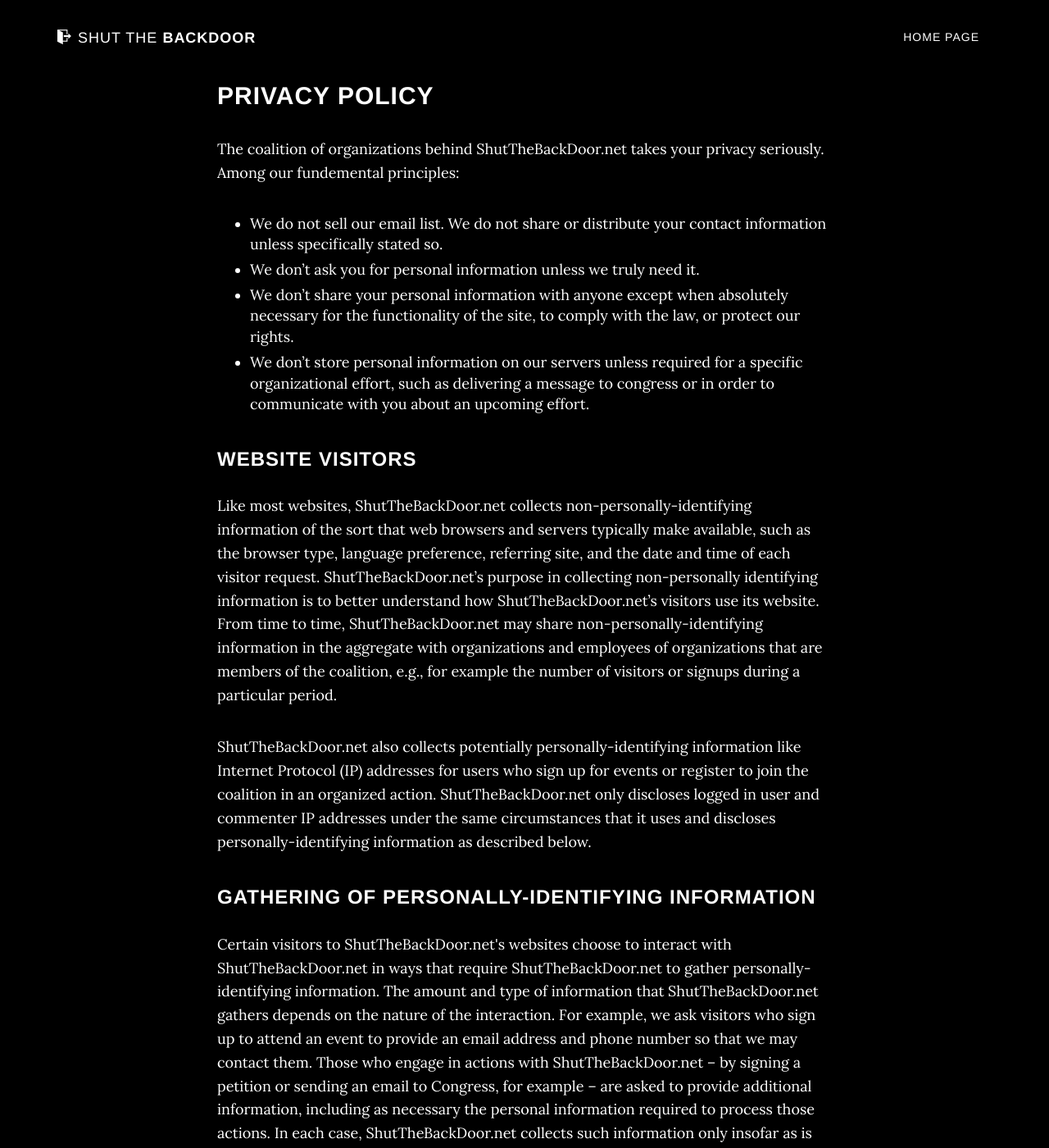
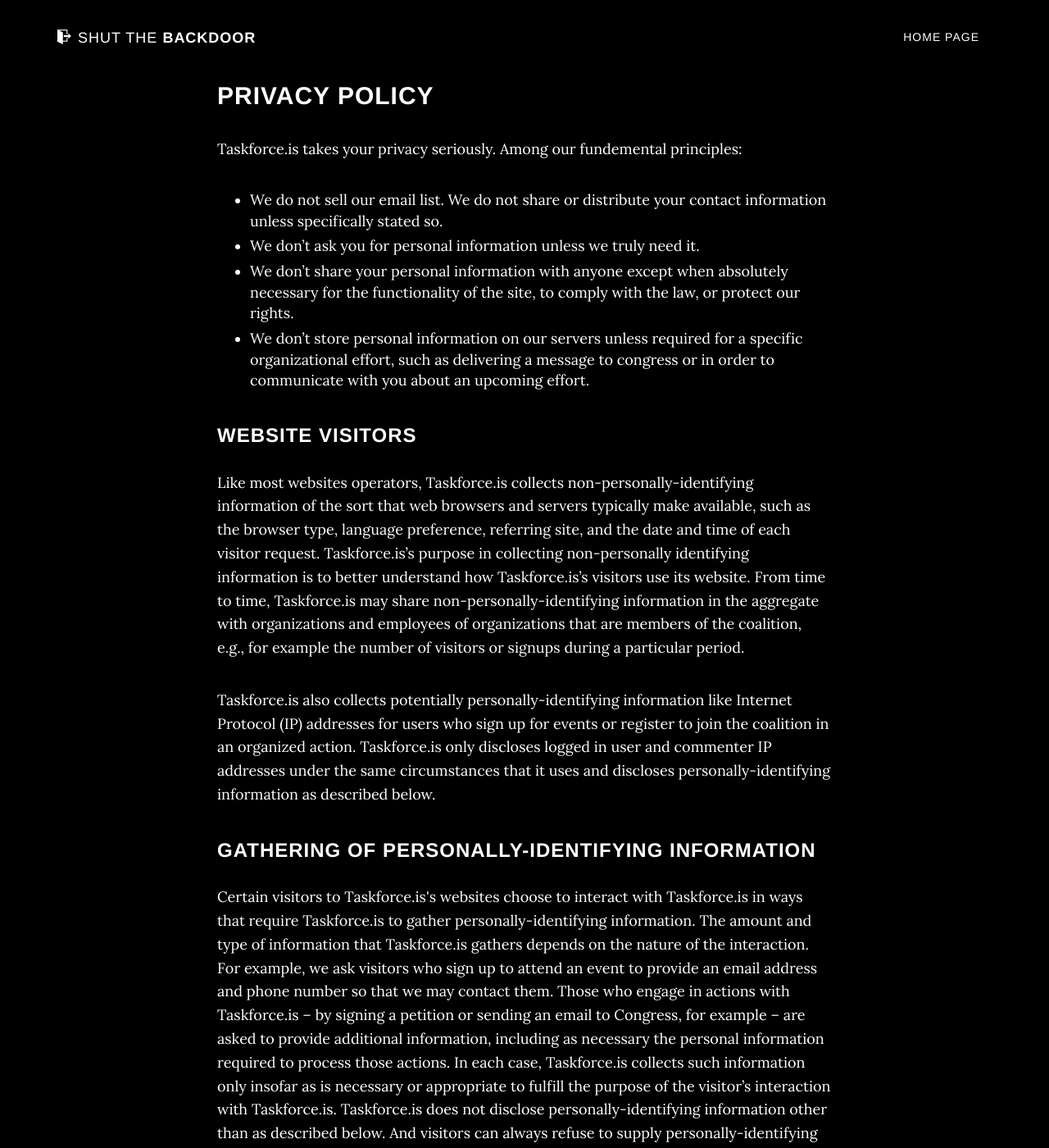
Before and after one commit to tfrce/shutthebackdoor, a Jekyll site: the page privacy.html, which Jekyll copies as it is, in a window 1280 px wide and 1400 px high. Shown: the whole window at 82% size. Built offline with Jekyll 4.4.1, drawn with Linux system fonts in a browser that asks for light colours; some web fonts are replaced; some of the changed text lies outside the part shown.

Commit message:
Privacy policy changes

```diff
--- a/index.html
+++ b/index.html
@@ -120,7 +120,7 @@
             <div id="tf-call-widget-container">
               <div id="tf-call-widget-form">
                 <h4>What to say</h4>
-                   <blockquote>Hi, I'm one of your constituents, and I'm calling to urge you to support Rep. Lofgren’s amendment to the 2015 Department of Defense Appropriations Bill, H.R. 4870. Rep. Lofgren’s amendment makes significant strides towards addressing out of control NSA spying, and helps restore trust in the Internet and American products. Please vote yes on this amendment, and urge your colleagues to join you.</blockquote>
+                   <blockquote>Hi, I'm one of your constituents, and I'm calling to urge you to support the Massie-Lofgren amendment to the 2015 Department of Defense Appropriations Bill, H.R. 4870. The Massie-Lofgren amendment makes significant strides towards addressing out of control NSA spying, and helps restore trust in the Internet and American products. Please vote yes on this amendment, and urge your colleagues to join you.</blockquote>
 
                     <form method="get" action="https://call-congress.taskforce.is/create" id="tf-call-tool" role="form">
                         <div class="form-group">
@@ -216,7 +216,7 @@
     <section id="footer" class="container content-section text-center">
         <div class="row">
             <div class="col-lg-8 col-lg-offset-2">
-                <p><a href="privacy.html">Privacy policy</a></p>
+                <p>This site was created and run by Taskforce, and operates under the Taskforce's <a href="privacy.html">privacy policy</a></p>
             </div>
         </div>
     </section>
--- a/privacy.html
+++ b/privacy.html
@@ -10,7 +10,7 @@
     <title>Shut the NSA's Surveillance Backdoor</title>
 
     <!-- Favicon -->
-    <link rel="icon" type="image/png" href="https://shutthebackdoor.net/img/favicon.png" />
+    <link rel="icon" type="image/png" href="https://Taskforce.is/img/favicon.png" />
 
     <!-- Bootstrap Core CSS -->
     <link href="css/bootstrap.min.css" rel="stylesheet" type="text/css">
@@ -59,7 +59,7 @@
             <div class="col-md-8 col-md-offset-2">
 
         <h2>PRIVACY POLICY</h2>
-        <p>The coalition of organizations behind ShutTheBackDoor.net takes your privacy seriously. Among our fundemental principles:</p>
+        <p>Taskforce.is takes your privacy seriously. Among our fundemental principles:</p>
         <ul>
         <li>We do not sell our email list. We do not share or distribute your contact information unless specifically stated so.</li>
         <li>We don’t ask you for personal information unless we truly need it.</li>
@@ -68,25 +68,25 @@
         </ul>
 
         <h3>Website Visitors</h3>
-        <p>Like most websites, ShutTheBackDoor.net collects non-personally-identifying information of the sort that web browsers and servers typically make available, such as the browser type, language preference, referring site, and the date and time of each visitor request. ShutTheBackDoor.net’s purpose in collecting non-personally identifying information is to better understand how ShutTheBackDoor.net’s visitors use its website. From time to time, ShutTheBackDoor.net may share non-personally-identifying information in the aggregate with organizations and employees of organizations that are members of the coalition, e.g., for example the number of visitors or signups during a particular period.</p>
-        <p>ShutTheBackDoor.net also collects potentially personally-identifying information like Internet Protocol (IP) addresses for users who sign up for events or register to join the coalition in an organized action. ShutTheBackDoor.net only discloses logged in user and commenter IP addresses under the same circumstances that it uses and discloses personally-identifying information as described below.</p>
+        <p>Like most websites operators, Taskforce.is collects non-personally-identifying information of the sort that web browsers and servers typically make available, such as the browser type, language preference, referring site, and the date and time of each visitor request. Taskforce.is’s purpose in collecting non-personally identifying information is to better understand how Taskforce.is’s visitors use its website. From time to time, Taskforce.is may share non-personally-identifying information in the aggregate with organizations and employees of organizations that are members of the coalition, e.g., for example the number of visitors or signups during a particular period.</p>
+        <p>Taskforce.is also collects potentially personally-identifying information like Internet Protocol (IP) addresses for users who sign up for events or register to join the coalition in an organized action. Taskforce.is only discloses logged in user and commenter IP addresses under the same circumstances that it uses and discloses personally-identifying information as described below.</p>
         <h3>Gathering of Personally-Identifying Information</h3>
-        <p>Certain visitors to ShutTheBackDoor.net's websites choose to interact with ShutTheBackDoor.net in ways that require ShutTheBackDoor.net to gather personally-identifying information. The amount and type of information that ShutTheBackDoor.net gathers depends on the nature of the interaction. For example, we ask visitors who sign up to attend an event to provide an email address and phone number so that we may contact them. Those who engage in actions with ShutTheBackDoor.net – by signing a petition or sending an email to Congress, for example – are asked to provide additional information, including as necessary the personal information required to process those actions. In each case, ShutTheBackDoor.net collects such information only insofar as is necessary or appropriate to fulfill the purpose of the visitor’s interaction with ShutTheBackDoor.net. ShutTheBackDoor.net does not disclose personally-identifying information other than as described below. And visitors can always refuse to supply personally-identifying information, with the caveat that it may prevent them from engaging in certain website-related activities.</p>
+        <p>Certain visitors to Taskforce.is's websites choose to interact with Taskforce.is in ways that require Taskforce.is to gather personally-identifying information. The amount and type of information that Taskforce.is gathers depends on the nature of the interaction. For example, we ask visitors who sign up to attend an event to provide an email address and phone number so that we may contact them. Those who engage in actions with Taskforce.is – by signing a petition or sending an email to Congress, for example – are asked to provide additional information, including as necessary the personal information required to process those actions. In each case, Taskforce.is collects such information only insofar as is necessary or appropriate to fulfill the purpose of the visitor’s interaction with Taskforce.is. Taskforce.is does not disclose personally-identifying information other than as described below. And visitors can always refuse to supply personally-identifying information, with the caveat that it may prevent them from engaging in certain website-related activities.</p>
         <h3>Third-party services</h3>
         <p>In order the use particular features of the site, you may be required to share your personally-identifying information with these third-party service providers for the purpose of enabling the functionality of the site, and in some instances, for example signing up for a mail list or event, we may give one or more of these service providers limited access to the personally-identifying information that is reasonably necessary to deliver the service.</p>
         <h3>Aggregated Statistics</h3>
-        <p>ShutTheBackDoor.net may collect statistics about the behavior of visitors to its websites. For instance, ShutTheBackDoor.net may monitor the number of users who've signed up for an event or who've visited a particular page on the website. ShutTheBackDoor.net may display the agregrated statistics with members of the coalition or make them available publicly. However, ShutTheBackDoor.net does not disclose personally-identifying information other than as described below.</p>
+        <p>Taskforce.is may collect statistics about the behavior of visitors to its websites. For instance, Taskforce.is may monitor the number of users who've signed up for an event or who've visited a particular page on the website. Taskforce.is may display the agregrated statistics with members of the coalition or make them available publicly. However, Taskforce.is does not disclose personally-identifying information other than as described below.</p>
         <h3>Protection of Certain Personally-Identifying Information</h3>
-        <p>ShutTheBackDoor.net discloses potentially personally-identifying and personally-identifying information only to members of the coalition, contractors and affiliated organizations that (i) need to know that information in order to process it on ShutTheBackDoor.net’s behalf or to provide services available at ShutTheBackDoor.net’s websites, and (ii) that have agreed not to disclose it to others. Some of those contractors and affiliated organizations may be located outside of your home country; by using ShutTheBackDoor.net’s websites, you consent to the transfer of such information to them. </p>
-        <p>ShutTheBackDoor.net will not rent or sell potentially personally-identifying and personally-identifying information to anyone. Other than to to coalition members, contractors and affiliated organizations, as described above, ShutTheBackDoor.net discloses potentially personally-identifying and personally-identifying information only in response to a subpoena or court order, or when ShutTheBackDoor.net believes in good faith that disclosure is reasonably necessary to protect the property or rights of ShutTheBackDoor.net, third parties or the public at large.</p>
+        <p>Taskforce.is discloses potentially personally-identifying and personally-identifying information only to members of the coalition, contractors and affiliated organizations that (i) need to know that information in order to process it on Taskforce.is’s behalf or to provide services available at Taskforce.is’s websites, and (ii) that have agreed not to disclose it to others. Some of those contractors and affiliated organizations may be located outside of your home country; by using Taskforce.is’s websites, you consent to the transfer of such information to them. </p>
+        <p>Taskforce.is will not rent or sell potentially personally-identifying and personally-identifying information to anyone. Other than to to coalition members, contractors and affiliated organizations, as described above, Taskforce.is discloses potentially personally-identifying and personally-identifying information only in response to a subpoena or court order, or when Taskforce.is believes in good faith that disclosure is reasonably necessary to protect the property or rights of Taskforce.is, third parties or the public at large.</p>
         <p>If we are required by law to disclose the information that you have submitted, we will attempt to provide you with notice (unless we are prohibited) that a request for your information has been made in order to give you an opportunity to object to the disclosure. We will attempt to provide this notice by email, if you have given us an email address, or by postal mail if you have entered a postal address. If you do not challenge the disclosure request, we may be legally required to turn over your information.</p>
-        <p>If you are a registered user of an ShutTheBackDoor.net website and have supplied your email address, ShutTheBackDoor.net may occasionally send you an email to tell you about new actions or events, solicit your feedback, or just keep you up to date with what’s going on with ShutTheBackDoor.net and our efforts. We primarily use our blog to communicate this type of information, so we expect to keep this type of email to a minimum. ShutTheBackDoor.net takes all measures reasonably necessary to protect against the unauthorized access, use, alteration or destruction of potentially personally-identifying and personally-identifying information.</p>
+        <p>If you are a registered user of an Taskforce.is website and have supplied your email address, Taskforce.is may occasionally send you an email to tell you about new actions or events, solicit your feedback, or just keep you up to date with what’s going on with Taskforce.is and our efforts. We primarily use our blog to communicate this type of information, so we expect to keep this type of email to a minimum. Taskforce.is takes all measures reasonably necessary to protect against the unauthorized access, use, alteration or destruction of potentially personally-identifying and personally-identifying information.</p>
         <h3>Cookies</h3>
-        <p>A cookie is a string of information that a website stores on a visitor’s computer, and that the visitor’s browser provides to the website each time the visitor returns. ShutTheBackDoor.net uses cookies to help ShutTheBackDoor.net identify and track visitors, their usage of ShutTheBackDoor.net website, and their website access preferences. ShutTheBackDoor.net visitors who do not wish to have cookies placed on their computers should set their browsers to refuse cookies before using ShutTheBackDoor.net’s websites.</p>
+        <p>A cookie is a string of information that a website stores on a visitor’s computer, and that the visitor’s browser provides to the website each time the visitor returns. Taskforce.is uses cookies to help Taskforce.is identify and track visitors, their usage of Taskforce.is website, and their website access preferences. Taskforce.is visitors who do not wish to have cookies placed on their computers should set their browsers to refuse cookies before using Taskforce.is’s websites.</p>
         <h3>End of life personal data usage</h3>
-        <p>If the ShutTheBackDoor.net coalition is at some point disbanded, user information would not be transferred or acquired by a third party.</p>
+        <p>If the Taskforce.is coalition is at some point disbanded, user information would not be transferred or acquired by a third party.</p>
         <h3>Privacy Policy Changes</h3>
-        <p>Although most changes are likely to be minor, ShutTheBackDoor.net may change its Privacy Policy from time to time, and in ShutTheBackDoor.net’s sole discretion. ShutTheBackDoor.net encourages visitors to frequently check this page for any changes to its Privacy Policy. Your continued use of this site after any change in this Privacy Policy will constitute your acceptance of such change.</p>
+        <p>Although most changes are likely to be minor, Taskforce.is may change its Privacy Policy from time to time, and in Taskforce.is’s sole discretion. Taskforce.is encourages visitors to frequently check this page for any changes to its Privacy Policy. Your continued use of this site after any change in this Privacy Policy will constitute your acceptance of such change.</p>
         <p>Last modified: June 18th, 2014</p>
         <p>&nbsp;</p><p>&nbsp;</p>
         <p>We’d very much like to thank the people at <a href="http://www.wordpress.com/">Automattic Inc.</a> who were kind enough to offer their Privacy Policy to the world under the Creative Commons Sharealike license. Our privacy policy is a close derivative of their work. We’re therefore pleased to make our policy available under the same terms.</p><p>
```
